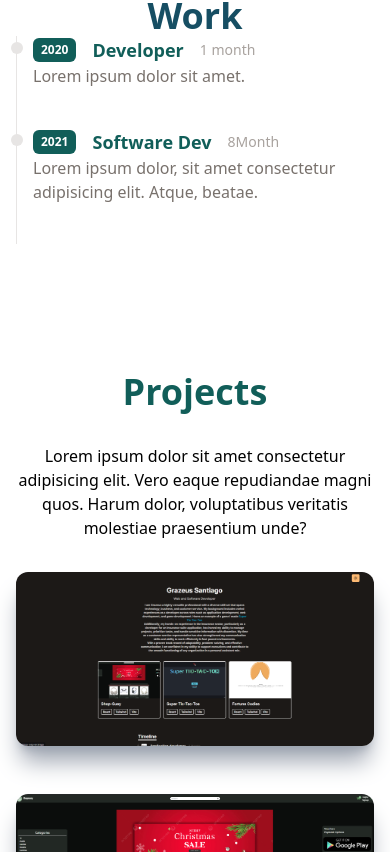
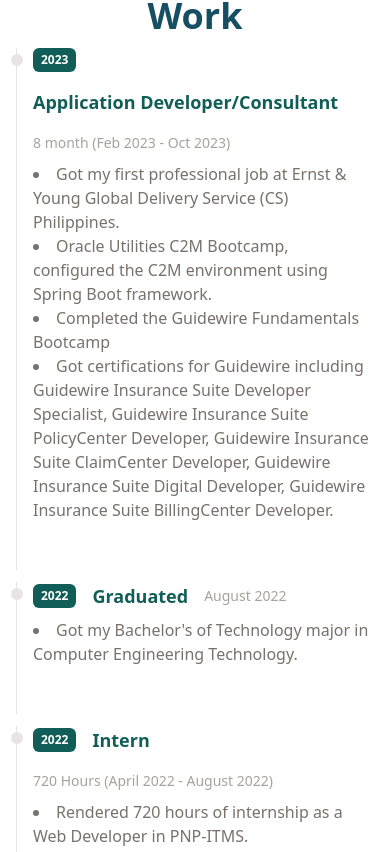
Before and after one commit to ZeusSantiago/portfolio-v2, a React (Vite) app: page / in a window 390 px wide. Shown: the part 912-1764 px from the top of the page. Built offline with nearby package versions, Linux system fonts and the light colour scheme.

Commit message:
More updates
Timeline update,
Project items responsiveness,
design cleanup

```diff
--- a/src/components/ProjectsItem.jsx
+++ b/src/components/ProjectsItem.jsx
@@ -14,20 +14,20 @@ function ProjectsItem({ img, title, link }) {
         <div className="flex flex-row items-center justify-center gap-2">
           <img
             src={reactIcon}
-            className="size-10 border-2 border-teal-900 bg-gray-700 rounded-md"
+            className="md:size-10 size-5 border-2 border-teal-900 bg-gray-700 rounded-md"
           />
           <img
             src={tailwindIcon}
-            className="size-10 border-2 border-teal-900 bg-gray-700 rounded-md"
+            className="md:size-10 size-5 border-2 border-teal-900 bg-gray-700 rounded-md"
           />
           <img
             src={viteIcon}
-            className="size-10 border-2 border-teal-900 bg-gray-700 rounded-md"
+            className="md:size-10 size-5 border-2 border-teal-900 bg-gray-700 rounded-md"
           />
         </div>
         <div className="flex flex-row items-center justify-center">
           <a href={link} target="_blank">
-            <p className="text-center p-3 rounded-lg bg-white text-gray-700 font-bold cursor-pointer text-lg w-44">
+            <p className="text-center p-3 rounded-lg bg-white text-gray-700 font-bold cursor-pointer w-28 text-sm md:text-lg md:w-44">
               More Info
             </p>
           </a>
--- a/src/components/Work.jsx
+++ b/src/components/Work.jsx
@@ -3,17 +3,34 @@ import WorkItem from "./WorkItem";
 
 const data = [
   {
-    year: 2020,
-    title: "Developer",
-    duration: "1 month",
-    details: "Lorem ipsum dolor sit amet.",
+    year: 2023,
+    title: "Application Developer/Consultant",
+    duration: "8 month (Feb 2023 - Oct 2023)",
+    details: [
+      "Got my first professional job at Ernst & Young Global Delivery Service (CS) Philippines.",
+      "Oracle Utilities C2M Bootcamp, configured the C2M environment using Spring Boot framework.",
+      "Completed the Guidewire Fundamentals Bootcamp",
+      "Got certifications for Guidewire including Guidewire Insurance Suite Developer Specialist, Guidewire Insurance Suite PolicyCenter Developer, Guidewire Insurance Suite ClaimCenter Developer, Guidewire Insurance Suite Digital Developer, Guidewire Insurance Suite BillingCenter Developer.",
+    ],
   },
   {
-    year: 2021,
-    title: "Software Dev",
-    duration: "8Month",
-    details:
-      "Lorem ipsum dolor, sit amet consectetur adipisicing elit. Atque, beatae.",
+    year: 2022,
+    title: "Graduated",
+    duration: "August 2022",
+    details: [
+      "Got my Bachelor's of Technology major in Computer Engineering Technology.",
+    ],
+  },
+  {
+    year: 2022,
+    title: "Intern",
+    duration: "720 Hours (April 2022 - August 2022)",
+    details: [
+      "Rendered 720 hours of internship as a Web Developer in PNP-ITMS.",
+      "Rendered 720 hours of internship as a Web Developer in PNP-ITMS.",
+      "Implemented a web application using PHP, HTML, CSS, JavaScript, Bootstrap, and Laravel Framework on the project: Human Rights Recording, Analysis, Information System, and Enforcement (HuRaise).",
+      "Experienced debugging, testing, and error handling. Implemented the Create, Read, Update and Delete (CRUD) method.",
+    ],
   },
 ];
 const Work = () => {
--- a/src/components/WorkItem.jsx
+++ b/src/components/WorkItem.jsx
@@ -2,7 +2,7 @@ import React from "react";
 
 const WorkItem = ({ year, title, duration, details }) => {
   return (
-    <ol className="flex flex-col md:flex-row relative border-l border-stone-200">
+    <ol className="flex flex-col md:flex-row relative border-l border-stone-200 mt-3">
       <li className="mb-10 ml-4">
         <div className="absolute w-3 h-3 bg-stone-200 rounded-full mt-1.5 -left-1.5 border-white" />
         <p className="flex flex-wrap gap-4 flex-row items-center justify-start text-xs md:text-sm">
@@ -14,9 +14,12 @@ const WorkItem = ({ year, title, duration, details }) => {
             {duration}
           </span>
         </p>
-        <span className="my-2 text-base font-normal text-stone-500">
-          {details}
-        </span>
+        <ul className="list-disc list-inside my-2 text-base font-normal text-stone-500">
+          {details &&
+            details.map((paragraph, i) => {
+              return <li key={i}>{paragraph}</li>;
+            })}
+        </ul>
       </li>
     </ol>
   );
```
